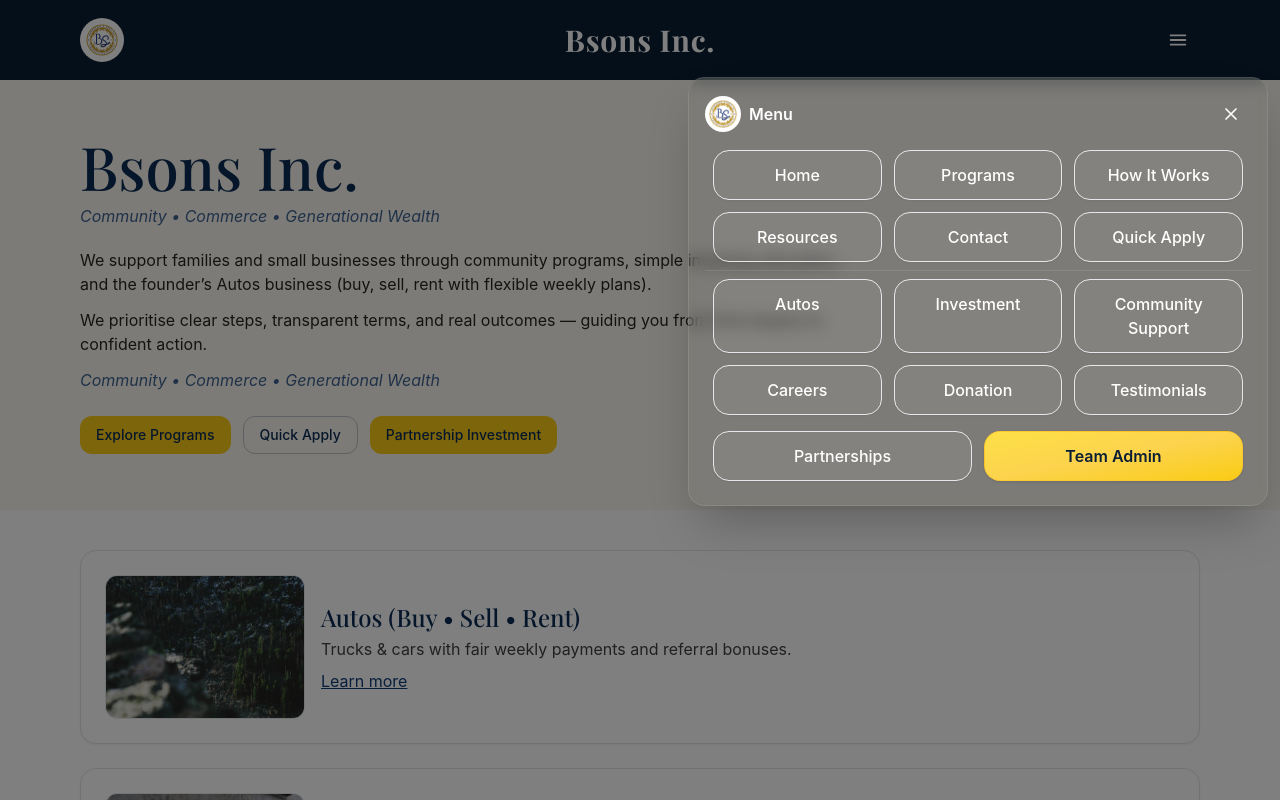
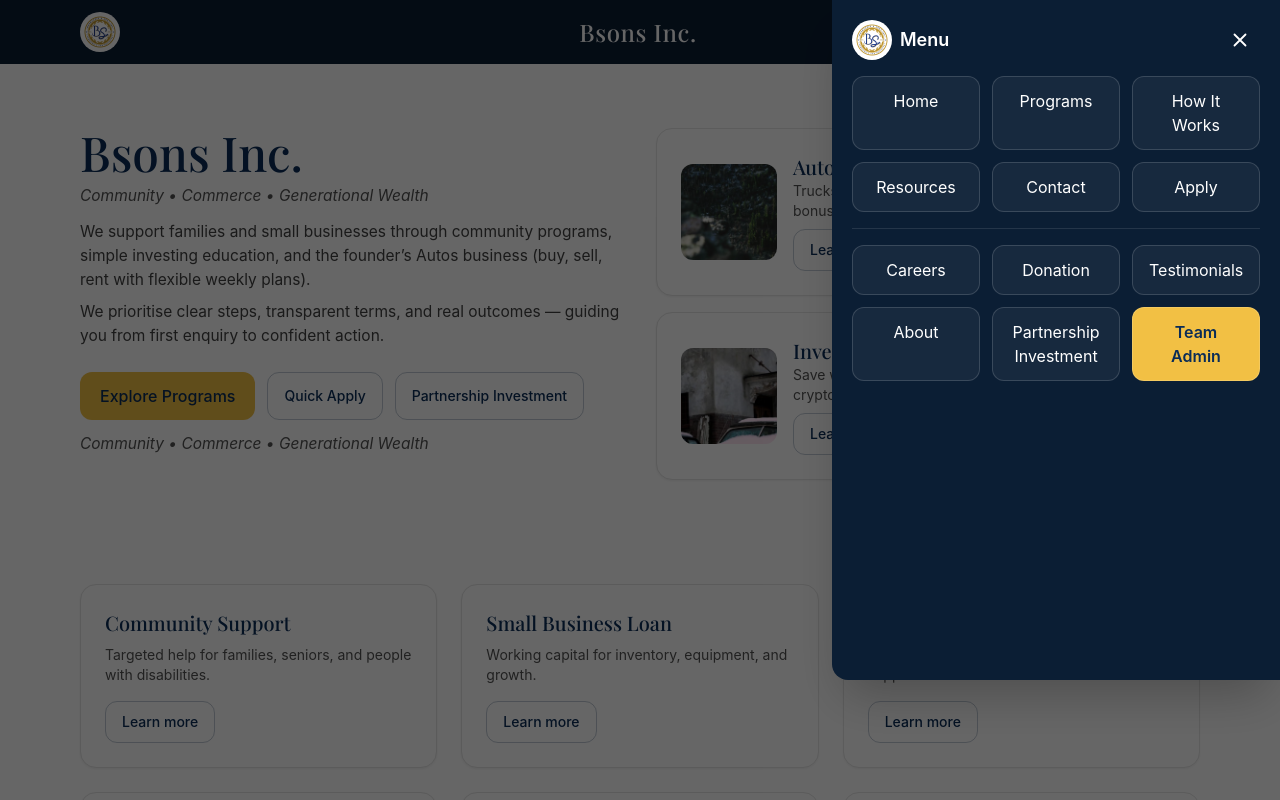
Before and after one commit to Aim-Empire/site_bsonsinc, a Next.js app: page / in a window 1280 px wide. Both pictures are taken after a click on the button "Open menu". Shown: the top 800 px of the page. Built offline with nearby package versions, Linux system fonts and the light colour scheme.

Commit message:
ui: smaller text sitewide, taller header + darker sheet with larger pills, partnership in links, polished home hero

```diff
--- a/app/globals.css
+++ b/app/globals.css
@@ -2,29 +2,41 @@
 @tailwind components;
 @tailwind utilities;
 
-/* Fonts: serif for headlines, system sans for body */
+/* Brand palette */
 :root{
   --brand-blue:#0F3D7A;
   --brand-navy:#0A2C57;
   --brand-gold:#F2C044;
   --brand-cream:#FAF7EF;
 }
-html,body{height:100%;}
-body{ @apply bg-white text-neutral-800 antialiased; font-family: Inter, system-ui, sans-serif; }
-.font-serif{ font-family: "Playfair Display", ui-serif, Georgia, serif; }
 
-/* Generic containers */
-.container{ @apply mx-auto; }
-.container-default{ @apply container max-w-6xl px-4; }
+/* Base text slightly smaller for mobile readability */
+html,body{ height:100%; }
+body{
+  @apply bg-white text-neutral-800 antialiased;
+  font-family: Inter, system-ui, -apple-system, Segoe UI, Roboto, Arial, "Noto Sans", "Helvetica Neue", sans-serif;
+  font-size: 15.5px; /* (was ~16px) */
+  line-height: 1.55;
+}
 
-/* Buttons – fancy & accessible (no arbitrary var() in @apply) */
-.btn{ @apply inline-flex items-center justify-center rounded-xl px-4 py-2 text-sm font-medium bg-yellow-400 text-[#0A2C57]; }
-.btn:hover{ filter: brightness(0.97); }
-.btn:focus-visible{ @apply ring-2 ring-yellow-400/40 outline-none; }
+.container-default{ @apply container max-w-6xl; }
 
-.btn-outline{ @apply inline-flex items-center justify-center rounded-xl px-4 py-2 text-sm font-medium border border-[#0A2C57]/25 text-[#0A2C57]; }
-.btn-outline:hover{ @apply bg-[#FAF7EF]; }
-.btn-outline:focus-visible{ @apply ring-2 ring-yellow-400/40 outline-none; }
+/* Cards / Buttons */
+.card{ @apply rounded-2xl border border-neutral-200 bg-white p-5 md:p-6 shadow-sm; }
+.btn{
+  @apply inline-flex items-center justify-center rounded-xl px-4 py-2.5 text-sm font-medium
+  bg-[var(--brand-gold)] text-[var(--brand-navy)] hover:brightness-95;
+}
+.btn-lg{ @apply px-5 py-3 text-base; }
+.btn-outline{
+  @apply inline-flex items-center justify-center rounded-xl px-4 py-2.5 text-sm font-medium
+  border border-[color:rgba(10,44,87,0.25)] text-[var(--brand-navy)] hover:bg-[var(--brand-cream)];
+}
 
-/* Cards */
-.card{ @apply rounded-2xl border border-neutral-200 bg-white p-6 shadow-sm; }
+/* Headings a touch smaller */
+.font-display{ font-family: 'Playfair Display', ui-serif, Georgia, 'Times New Roman', serif; }
+.h1{ @apply font-display text-3xl md:text-5xl text-[var(--brand-navy)]; } /* home hero */
+.h2{ @apply font-display text-2xl md:text-3xl text-[var(--brand-navy)]; }
+
+/* Section backgrounds */
+.section-cream{ background: var(--brand-cream); }
--- a/app/page.tsx
+++ b/app/page.tsx
@@ -1,125 +1,88 @@
-export const metadata = { title: "Bsons Inc. | Community • Commerce • Generational Wealth" };
+import Link from "next/link";
+import FeatureCard from "@/components/FeatureCard";
+import CTA from "@/components/CTA";
 
-const Card = ({
-  title,
-  copy,
-  href,
-  img,
-}: {
-  title: string;
-  copy: string;
-  href: string;
-  img: string;
-}) => (
-  <a href={href} className="grid md:grid-cols-[200px_1fr] gap-4 items-center card hover:shadow-md">
-    <img src={img} alt="" className="rounded-xl border w-full h-36 object-cover" />
-    <div>
-      <h3 className="font-display text-2xl text-brand-navy">{title}</h3>
-      <p className="mt-1 text-neutral-700">{copy}</p>
-      <span className="inline-block mt-2 underline text-brand-blue">Learn more</span>
-    </div>
-  </a>
-);
+export default function Page(){
+  return (
+    <>
+      {/* HERO */}
+      <section className="relative">
+        <div className="absolute inset-0 -z-10">
+          <img src="/hero.jpg" className="w-full h-full object-cover opacity-90" alt="Bsons Inc hero"/>
+          <div className="absolute inset-0 bg-gradient-to-b from-white/85 via-white/92 to-white" />
+        </div>
 
-export default function Home() {
-  return (
-    <main>
-      {/* HERO */}
-      <section className="bg-[var(--brand-cream)]">
-        <div className="container-default py-10 md:py-14">
-          <h1 className="font-display text-4xl md:text-6xl text-brand-navy">Bsons Inc.</h1>
-          <p className="italic text-brand-blue/80 mt-2">Community • Commerce • Generational Wealth</p>
+        <div className="container-default py-10 md:py-16 grid md:grid-cols-2 gap-8">
+          <div>
+            <h1 className="h1">Bsons Inc.</h1>
+            <p className="mt-2 italic text-neutral-600">Community • Commerce • Generational Wealth</p>
 
-          <p className="mt-5 text-neutral-800 max-w-3xl">
-            We support families and small businesses through community programs, simple investing
-            education, and the founder’s Autos business (buy, sell, rent with flexible weekly plans).
-          </p>
-          <p className="mt-3 text-neutral-800 max-w-3xl">
-            We prioritise clear steps, transparent terms, and real outcomes — guiding you from first
-            enquiry to confident action.
-          </p>
-          <p className="mt-3 italic text-brand-blue/80">Community • Commerce • Generational Wealth</p>
+            <p className="mt-3 text-neutral-700">
+              We support families and small businesses through community programs, simple investing education, and
+              the founder’s Autos business (buy, sell, rent with flexible weekly plans).
+            </p>
+            <p className="mt-2 text-neutral-700">
+              We prioritise clear steps, transparent terms, and real outcomes — guiding you from first enquiry to confident action.
+            </p>
 
-          <div className="mt-6 flex flex-wrap gap-3">
-            <a className="btn" href="/programs">Explore Programs</a>
-            <a className="btn-outline" href="/apply">Quick Apply</a>
-            <a className="btn" href="/partnerships">Partnership Investment</a>
+            <div className="mt-6 flex flex-wrap gap-3">
+              <Link className="btn btn-lg" href="/programs">Explore Programs</Link>
+              <Link className="btn-outline btn-lg" href="/apply">Quick Apply</Link>
+              <Link className="btn-outline btn-lg" href="/programs/investment/partnerships">Partnership Investment</Link>
+            </div>
+
+            <p className="mt-3 italic text-neutral-600">Community • Commerce • Generational Wealth</p>
+          </div>
+
+          <div className="grid gap-4">
+            <div className="card flex items-center gap-4">
+              <img src="/autos.jpg" className="w-24 h-24 rounded-xl object-cover" alt="Autos"/>
+              <div>
+                <h3 className="font-display text-xl text-[var(--brand-navy)]">Autos (Buy • Sell • Rent)</h3>
+                <p className="text-sm text-neutral-600">Trucks & cars with fair weekly payments and referral bonuses.</p>
+                <Link className="mt-2 inline-block btn-outline" href="/programs/autos">Learn more</Link>
+              </div>
+            </div>
+            <div className="card flex items-center gap-4">
+              <img src="/invest.jpg" className="w-24 h-24 rounded-xl object-cover" alt="Investment"/>
+              <div>
+                <h3 className="font-display text-xl text-[var(--brand-navy)]">Investment Programs</h3>
+                <p className="text-sm text-neutral-600">Save while you invest. Learn types, risks, benefits, and crypto basics.</p>
+                <Link className="mt-2 inline-block btn-outline" href="/programs/investment">Learn more</Link>
+              </div>
+            </div>
           </div>
         </div>
       </section>
 
-      {/* PROGRAM CARDS */}
-      <section className="container-default py-10 grid gap-6">
-        <Card
-          title="Autos (Buy • Sell • Rent)"
-          copy="Trucks & cars with fair weekly payments and referral bonuses."
-          href="/programs/autos"
-          img="/autos.jpg?v=6"
-        />
-        <Card
-          title="Investment Programs"
-          copy="Save while you invest. Learn types, risks, benefits, and crypto basics."
-          href="/programs/investment"
-          img="/invest.jpg?v=6"
-        />
-        <Card
-          title="Community Support"
-          copy="Targeted help for families, seniors, and people with disabilities."
-          href="/programs/community-support"
-          img="/community.jpg?v=6"
-        />
-        <Card
-          title="Careers"
-          copy="Join as a Field Development Officer or other roles—mission first."
-          href="/careers"
-          img="/careers.jpg?v=6"
-        />
-        <Card
-          title="Donation"
-          copy="Your gifts expand local impact across US, Canada, UK & Australia."
-          href="/donation"
-          img="/donate.jpg?v=6"
-        />
-        <Card
-          title="Resources"
-          copy="Guides, FAQs, and disclosures all in one place."
-          href="/resources"
-          img="/resources.jpg?v=6"
-        />
-        <Card
-          title="About"
-          copy="The founder’s note and our story."
-          href="/about"
-          img="/about.jpg?v=6"
-        />
+      {/* GRID LINKS */}
+      <section className="container-default py-10">
+        <div className="grid md:grid-cols-3 gap-6">
+          <FeatureCard title="Community Support" href="/programs/community-support">Targeted help for families, seniors, and people with disabilities.</FeatureCard>
+          <FeatureCard title="Small Business Loan" href="/programs/small-business-loan">Working capital for inventory, equipment, and growth.</FeatureCard>
+          <FeatureCard title="How It Works" href="/how-it-works">Simple steps from pre-check to approval and support.</FeatureCard>
+          <FeatureCard title="Donation" href="/donation">Your gifts expand local impact. Every dollar counts.</FeatureCard>
+          <FeatureCard title="Careers" href="/careers">Join as FDO and other roles — mission-driven, community-first.</FeatureCard>
+          <FeatureCard title="Resources" href="/resources">Guides, FAQs, and disclosures in one place.</FeatureCard>
+        </div>
       </section>
 
-      {/* QUICK LINKS */}
-      <section className="container-default py-8">
-        <h2 className="font-display text-2xl text-brand-navy">Quick Links</h2>
-        <div className="mt-4 grid sm:grid-cols-2 md:grid-cols-3 gap-3">
+      {/* Testimonials block just above footer */}
+      <section className="container-default pb-10">
+        <h2 className="h2">Testimonials</h2>
+        <div className="mt-6 grid md:grid-cols-3 gap-6">
           {[
-            { href: "/programs/autos", label: "Autos" },
-            { href: "/programs/investment", label: "Investment" },
-            { href: "/programs/community-support", label: "Community Support" },
-            { href: "/careers", label: "Careers" },
-            { href: "/donation", label: "Donation" },
-            { href: "/resources", label: "Resources" },
-          ].map((i) => (
-            <a key={i.href} href={i.href} className="btn-outline w-full text-center">{i.label}</a>
+            ["“The weekly truck plan helped me launch deliveries.”","— M. A., Toronto"],
+            ["“Clear steps and friendly support. It just works.”","— R. K., Houston"],
+            ["“Their investment class finally demystified index funds.”","— J. B., London"]
+          ].map(([q,by],i)=>(
+            <figure key={i} className="card">
+              <blockquote className="text-neutral-700">{q}</blockquote>
+              <figcaption className="mt-3 text-sm text-neutral-500">{by}</figcaption>
+            </figure>
           ))}
         </div>
       </section>
-
-      {/* TESTIMONIALS PREVIEW */}
-      <section className="container-default py-8">
-        <h2 className="font-display text-2xl text-brand-navy">Testimonials</h2>
-        <div className="mt-4 grid md:grid-cols-3 gap-4">
-          <figure className="card"><blockquote>“The weekly truck plan helped me launch deliveries.”</blockquote><figcaption className="mt-2 text-sm text-neutral-600">— M. A., Toronto</figcaption></figure>
-          <figure className="card"><blockquote>“Clear steps and friendly support. It just works.”</blockquote><figcaption className="mt-2 text-sm text-neutral-600">— R. K., Houston</figcaption></figure>
-          <figure className="card"><blockquote>“Their investment class finally demystified index funds.”</blockquote><figcaption className="mt-2 text-sm text-neutral-600">— J. B., London</figcaption></figure>
-        </div>
-      </section>
-    </main>
+    </>
   );
 }
--- a/components/Header.tsx
+++ b/components/Header.tsx
@@ -2,115 +2,97 @@
 import Link from "next/link";
 import { useState } from "react";
 
-const ROW1 = [
+const nav = [
   { href: "/", label: "Home" },
   { href: "/programs", label: "Programs" },
   { href: "/how-it-works", label: "How It Works" },
   { href: "/resources", label: "Resources" },
   { href: "/contact", label: "Contact" },
-  { href: "/apply", label: "Quick Apply" },
-];
-
-const ROW2 = [
-  { href: "/programs/autos", label: "Autos" },
-  { href: "/programs/investment", label: "Investment" },
-  { href: "/programs/community-support", label: "Community Support" },
+  { href: "/apply", label: "Apply" },
   { href: "/careers", label: "Careers" },
   { href: "/donation", label: "Donation" },
   { href: "/testimonials", label: "Testimonials" },
   { href: "/about", label: "About" },
-  { href: "/partnerships", label: "Partnerships" },
+  { href: "/programs/investment/partnerships", label: "Partnership Investment" },
+  { href: "/admin/login", label: "Team Admin" },
 ];
 
-export default function Header() {
+export default function Header(){
   const [open, setOpen] = useState(false);
 
-  // DARKER, BIGGER, MORE READABLE menu pills
-  const pill =
-    "group relative overflow-hidden whitespace-normal break-words text-wrap " +
-    "rounded-2xl px-4 py-3 text-sm md:text-base font-medium " +
-    "text-white bg-white/[.06] border border-white/12 shadow-sm " +
-    "hover:bg-white/[.12] hover:border-white/20 transition duration-300 " +
-    "active:scale-[.98]";
-
-  const pillGold =
-    "group relative overflow-hidden whitespace-normal break-words text-wrap " +
-    "rounded-2xl px-4 py-3 text-sm md:text-base font-semibold " +
-    "text-[#0B1E34] bg-gradient-to-br from-yellow-300 via-amber-300 to-yellow-400 " +
-    "border border-amber-400/60 shadow hover:brightness-95 active:scale-[.98]";
+  // Split into two rows & ensure Team Admin is last, centered
+  const core = nav.slice(0, nav.length - 1);
+  const row1 = core.slice(0, 6);
+  const row2 = core.slice(6);
 
   return (
-    <header className="sticky top-0 z-40 bg-[#0B1E34] text-white">
-      <div className="container-default grid grid-cols-[auto_1fr_auto] items-center h-16 md:h-20">
-        {/* Logo (left) */}
+    <>
+      <header className="z-40 bg-[#0B1E34] text-white">
+        <div className="container-default h-16 md:h-18 flex items-center justify-between">
+          {/* Left: logo in white badge */}
           <Link href="/" className="flex items-center gap-2">
-          <span className="w-10 h-10 md:w-11 md:h-11 rounded-full bg-white grid place-items-center overflow-hidden">
-            <img src="/logo.png" className="w-8 h-8 object-contain" alt="Bsons Inc logo" />
+            <span className="w-10 h-10 rounded-full bg-white grid place-items-center overflow-hidden">
+              <img src="/logo.png" alt="Bsons Inc logo" className="w-8 h-8 object-contain"/>
             </span>
           </Link>
 
-        {/* Brand (center) */}
-        <div className="justify-self-center font-display text-xl md:text-3xl font-semibold tracking-wide">
-          Bsons Inc.
-        </div>
+          {/* Center Brand */}
+          <div className="font-display text-xl md:text-2xl tracking-wide select-none">Bsons Inc.</div>
 
-        {/* Menu button (right) */}
+          {/* Right: hamburger */}
           <button
             aria-label="Open menu"
-          onClick={() => setOpen(true)}
-          className="justify-self-end inline-flex items-center justify-center w-11 h-11 rounded-lg hover:bg-white/10"
+            onClick={()=>setOpen(true)}
+            className="inline-flex items-center justify-center w-11 h-11 rounded-lg hover:bg-white/10"
           >
-          <svg width="22" height="22" viewBox="0 0 24 24" fill="none" aria-hidden="true">
-            <path d="M4 7h16M4 12h16M4 17h16" stroke="currentColor" strokeWidth="2" strokeLinecap="round" />
+            <svg width="20" height="20" viewBox="0 0 24 24" fill="none">
+              <path d="M12 4v16M7 4v16M17 4v16" stroke="currentColor" strokeWidth="2" strokeLinecap="round"/>
             </svg>
           </button>
         </div>
+      </header>
 
-      {/* Floating sheet (dark, not full-screen) */}
+      {/* Slideout menu (doesn't cover full page) */}
       {open && (
         <div className="fixed inset-0 z-50">
-          <div className="absolute inset-0 bg-black/50" onClick={() => setOpen(false)} />
-          <aside
-            className="absolute right-3 top-[4.8rem] w-[94vw] max-w-[580px] rounded-2xl
-                       bg-[#0B1E34]/98 border border-white/10 shadow-2xl backdrop-blur p-4"
-          >
-            <div className="flex items-center justify-between pb-2">
+          <div className="absolute inset-0 bg-black/60" onClick={()=>setOpen(false)} />
+          <aside className="absolute right-0 top-0 h-[85%] w-[88%] max-w-md bg-[#0B1E34] text-white shadow-2xl rounded-bl-2xl p-5 overflow-y-auto">
+            <div className="flex items-center justify-between">
               <div className="flex items-center gap-2">
-                <span className="w-9 h-9 rounded-full bg-white grid place-items-center overflow-hidden">
-                  <img src="/logo.png" className="w-7 h-7 object-contain" alt="Bsons Inc logo" />
+                <span className="w-10 h-10 rounded-full bg-white grid place-items-center overflow-hidden">
+                  <img src="/logo.png" className="w-8 h-8 object-contain" alt="Bsons Inc logo" />
                 </span>
-                <span className="font-semibold">Menu</span>
+                <span className="font-semibold text-lg">Menu</span>
               </div>
-              <button onClick={() => setOpen(false)} className="w-10 h-10 grid place-items-center rounded-lg hover:bg-white/10">
-                <svg width="20" height="20" viewBox="0 0 24 24" fill="none">
-                  <path d="M6 6l12 12M18 6l-12 12" stroke="currentColor" strokeWidth="2" strokeLinecap="round" />
-                </svg>
+              <button onClick={()=>setOpen(false)} className="w-10 h-10 grid place-items-center rounded-lg hover:bg-white/10">
+                <svg width="22" height="22" viewBox="0 0 24 24" fill="none"><path d="M6 6l12 12M18 6l-12 12" stroke="currentColor" strokeWidth="2" strokeLinecap="round"/></svg>
               </button>
             </div>
 
-            <nav className="text-center">
-              {/* Row 1 */}
-              <div className="grid grid-cols-3 sm:grid-cols-3 gap-3 p-2">
-                {ROW1.map((i) => (
-                  <Link key={i.href} href={i.href as any} onClick={() => setOpen(false)} className={pill}>
+            {/* Two rows of large dark pills */}
+            <nav className="mt-4">
+              <div className="grid grid-cols-2 sm:grid-cols-3 gap-3 text-center">
+                {row1.map(i=>(
+                  <Link key={i.href} href={i.href}
+                        onClick={()=>setOpen(false)}
+                        className="rounded-xl px-4 py-3 text-base bg-white/5 border border-white/15 hover:bg-white/10">
                     {i.label}
                   </Link>
                 ))}
               </div>
-              {/* Row 2 */}
-              <div className="grid grid-cols-3 sm:grid-cols-3 gap-3 p-2 border-t border-white/10">
-                {ROW2.slice(0,6).map((i) => (
-                  <Link key={i.href} href={i.href as any} onClick={() => setOpen(false)} className={pill}>
+              <div className="grid grid-cols-2 sm:grid-cols-3 gap-3 text-center border-t border-white/10 mt-4 pt-4">
+                {row2.map(i=>(
+                  <Link key={i.href} href={i.href}
+                        onClick={()=>setOpen(false)}
+                        className="rounded-xl px-4 py-3 text-base bg-white/5 border border-white/15 hover:bg-white/10">
                     {i.label}
                   </Link>
                 ))}
-              </div>
-              {/* Centered last row with Partnerships + Team Admin */}
-              <div className="grid grid-cols-2 gap-3 p-2">
-                <Link href="/partnerships" onClick={() => setOpen(false)} className={pill}>
-                  Partnerships
-                </Link>
-                <Link href="/admin/login" onClick={() => setOpen(false)} className={pillGold}>
+                {/* Team Admin (accent) */}
+                <Link href="/admin/login"
+                      onClick={()=>setOpen(false)}
+                      className="col-span-2 sm:col-span-1 rounded-xl px-4 py-3 text-base font-semibold
+                                 bg-[var(--brand-gold)] text-[var(--brand-navy)] border border-white/15 hover:brightness-95">
                   Team Admin
                 </Link>
               </div>
@@ -118,6 +100,6 @@ export default function Header() {
           </aside>
         </div>
       )}
-    </header>
+    </>
   );
 }
```
Also changed, not shown: components/Footer.tsx (+32 -42 lines). Lines whose indentation alone changed are shown as unchanged.
